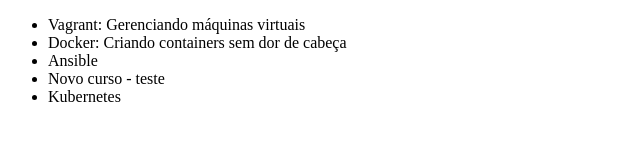
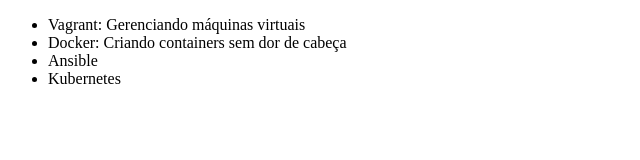
Before and after one commit to ElizabethCiampi/curso_github, a plain HTML site: page index.html in a window 1280 px wide. Shown: the whole page, without its empty margins (0-640 px from the left). Drawn offline with Linux system fonts and the light colour scheme.

Commit message:
deleta curso teste

```diff
--- a/index.html
+++ b/index.html
@@ -9,7 +9,7 @@
         <li>Vagrant: Gerenciando máquinas virtuais</li>
         <li>Docker: Criando containers sem dor de cabeça</li>
         <li>Ansible</li>
-        <li>Novo curso - teste</li>
+
         <li>Kubernetes</li>
     </ul>
 </body>
```
